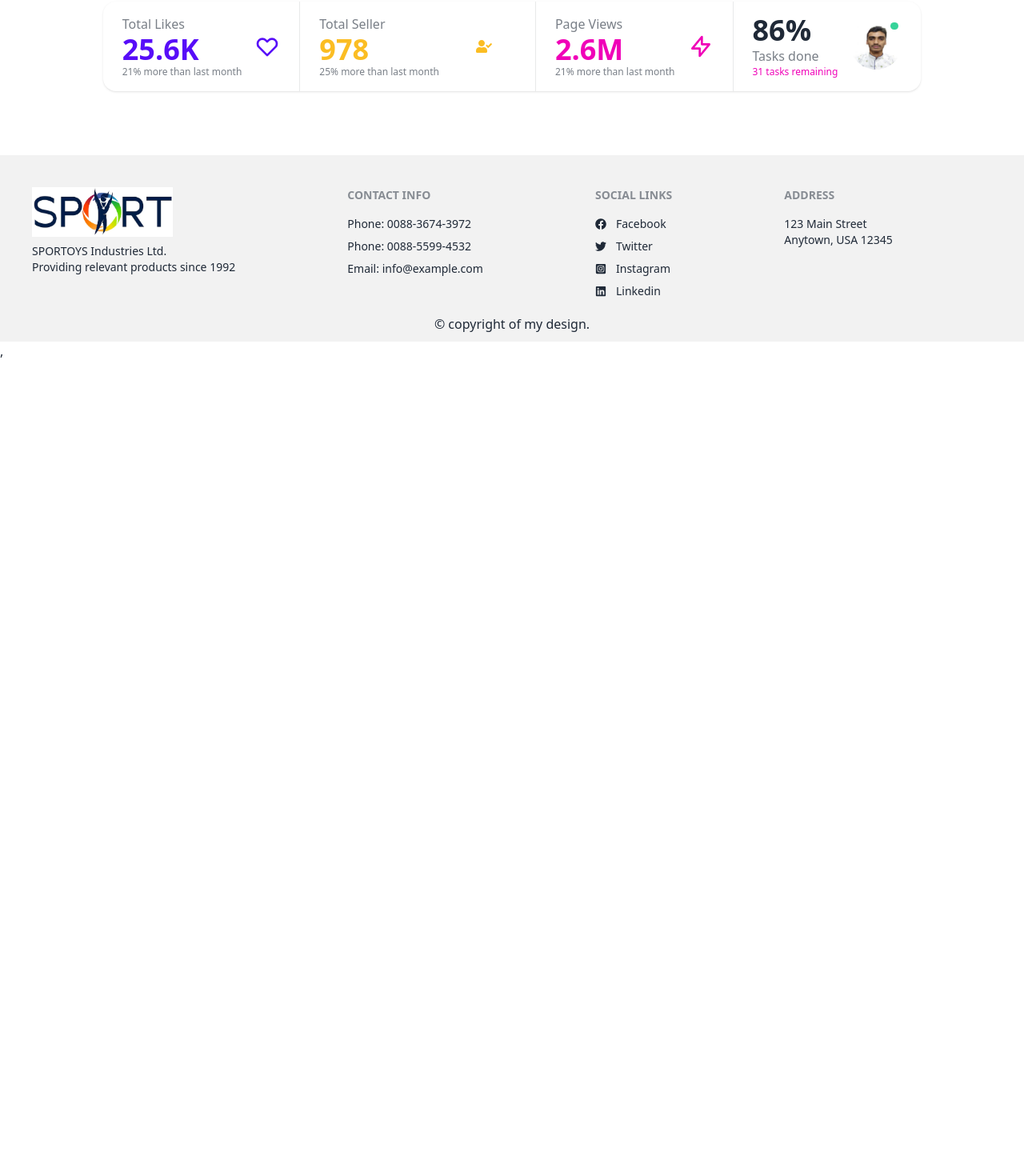
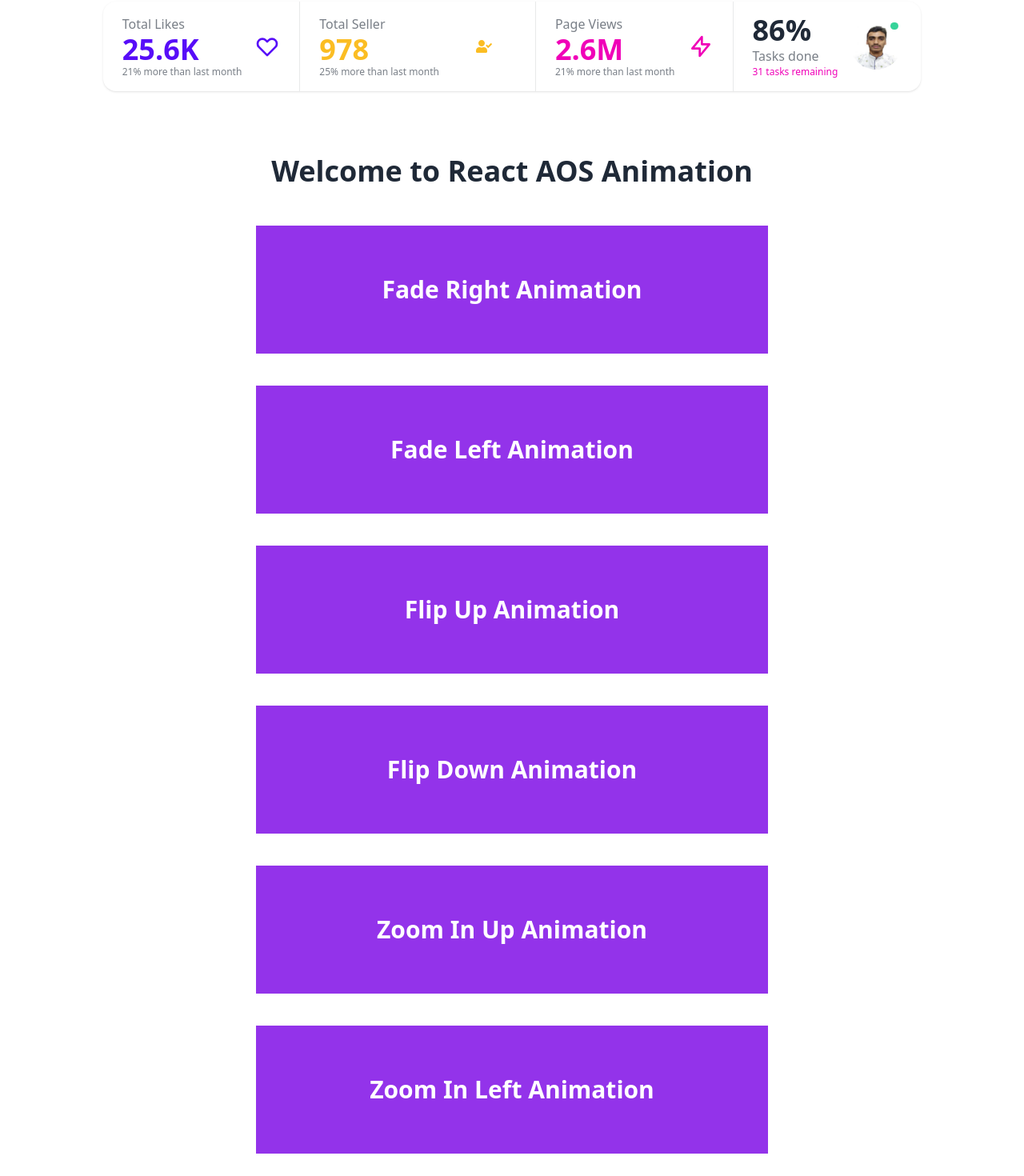
Before and after one commit to abdurrahmanrahat/Assignment-11-client, a React (Vite) app: page / in a window 1280 px wide. Shown: the part 2331-3801 px from the top of the page at 80% size. Before the commit the page ends 2782 px from the top, so only its background shows below. Built offline with nearby package versions, Linux system fonts and the light colour scheme; no server answers.

Commit message:
Integrate React AOS Animation

```diff
--- a/package.json
+++ b/package.json
@@ -10,6 +10,7 @@
     "preview": "vite preview"
   },
   "dependencies": {
+    "aos": "^2.3.4",
     "daisyui": "^2.51.6",
     "firebase": "^9.22.0",
     "localforage": "^1.10.0",
--- /dev/null
+++ b/src/Pages/Home/AnimationOS/AnimationOS.jsx
@@ -0,0 +1,30 @@
+import AOS from 'aos';
+import 'aos/dist/aos.css'
+import { useEffect } from 'react';
+
+const AnimationOS = () => {
+
+    useEffect(() => {
+        AOS.init({
+            duration: 2000,
+            delay: 200,
+        })
+    }, [])
+
+    return (
+        <div className="my-20">
+            <h2 className='text-4xl text-center font-semibold mb-12'>Welcome to React AOS Animation</h2>
+
+            <div className="flex flex-col gap-10 justify-center items-center">
+                <div className="w-1/2 h-40 bg-purple-600 text-white flex items-center justify-center font-semibold text-3xl" data-aos="fade-right">Fade Right Animation</div>
+                <div className="w-1/2 h-40 bg-purple-600 text-white flex items-center justify-center font-semibold text-3xl" data-aos="fade-left">Fade Left Animation</div>
+                <div className="w-1/2 h-40 bg-purple-600 text-white flex items-center justify-center font-semibold text-3xl" data-aos="flip-up">Flip Up Animation</div>
+                <div className="w-1/2 h-40 bg-purple-600 text-white flex items-center justify-center font-semibold text-3xl" data-aos="flip-down">Flip Down Animation</div>
+                <div className="w-1/2 h-40 bg-purple-600 text-white flex items-center justify-center font-semibold text-3xl" data-aos="zoom-in-up">Zoom In Up Animation</div>
+                <div className="w-1/2 h-40 bg-purple-600 text-white flex items-center justify-center font-semibold text-3xl" data-aos="zoom-in-left">Zoom In Left Animation</div>
+            </div>
+        </div>
+    );
+};
+
+export default AnimationOS;
--- a/src/Pages/Home/Home/Home.jsx
+++ b/src/Pages/Home/Home/Home.jsx
@@ -1,3 +1,4 @@
+import AnimationOS from "../AnimationOS/AnimationOS";
 import Discount from "../Discount/Discount";
 import Preview from "../Preview/Preview";
 import ToysCategory from "../ToysCategory/ToysCategory";
@@ -21,6 +22,9 @@ const Home = () => {
 
             {/* Preview Section */}
             <Preview></Preview>
+
+            {/* AOS React Animation */}
+            <AnimationOS></AnimationOS>
         </div>
     );
 };
```
Also changed, not shown: 1 other file (tests, documents, lock files or other folders).
